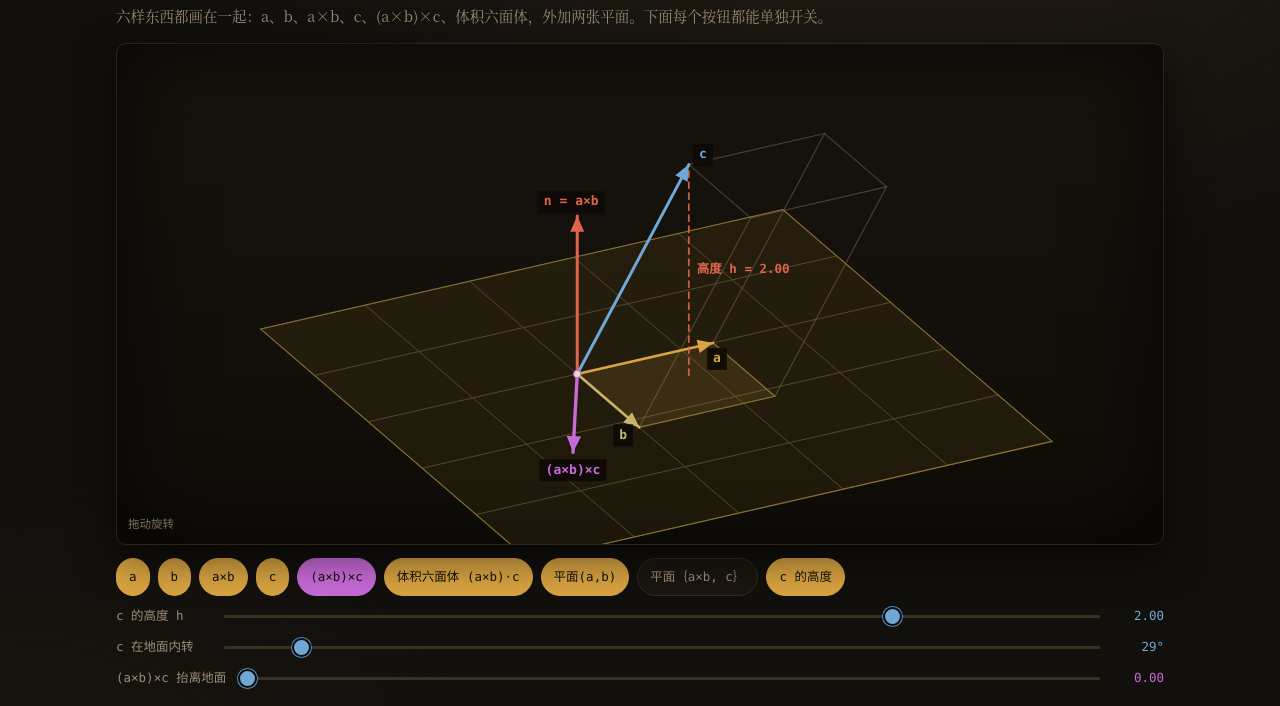
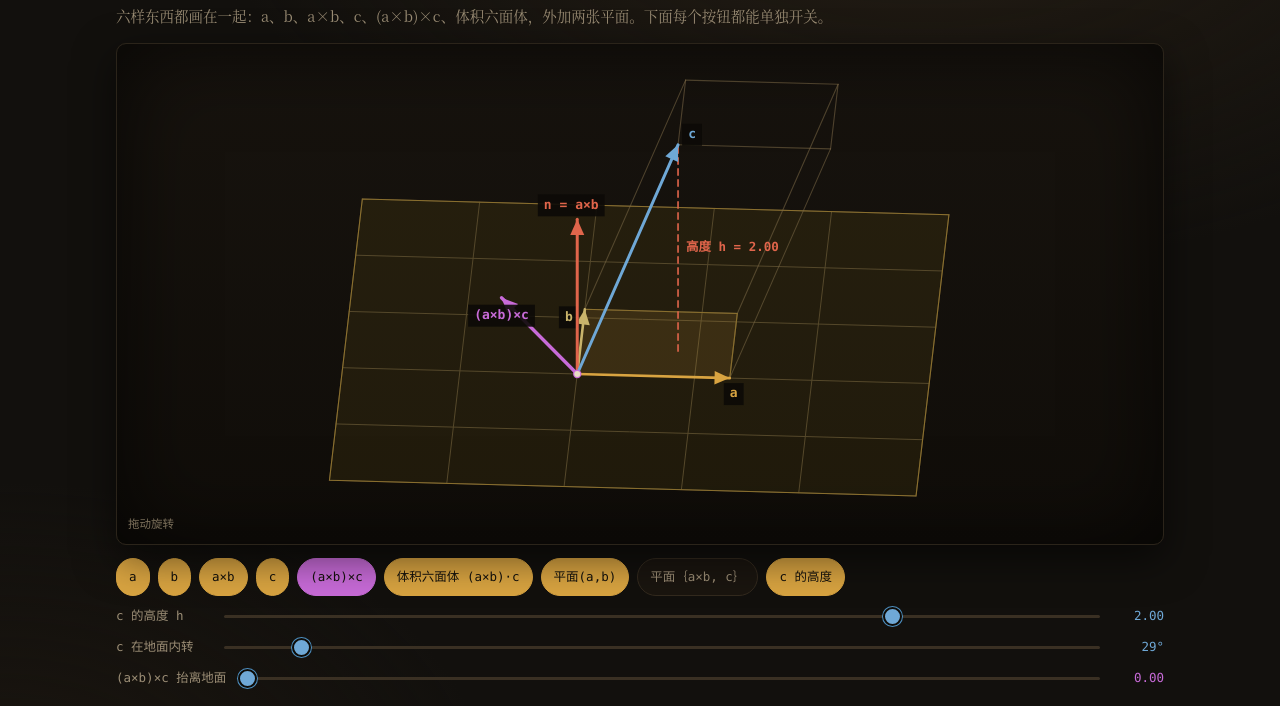
Before and after one commit to gmgi1234/vec-explainers, a plain HTML site: page index.html in a window 1280 px wide. Shown: the part 68-774 px from the top of the page. Drawn offline with Linux system fonts and the light colour scheme.

Commit message:
修正投影：原渲染是左手系（镜像），与右手定则矛盾；改为右手系，a→b 逆时针时 n 朝上

```diff
--- a/index.html
+++ b/index.html
@@ -147,7 +147,7 @@
   let H=2.0, angC=0.5, lift=0;
   const F={A:true,B:true,N:true,C:true,W:true,BOX:true,PAB:true,PNC:false,H:true};
 
-  let yaw=-0.60,pitch=0.46,zoom=1,W=0,HT=0,S=1,CX=0,CY=0;
+  let yaw=-0.18,pitch=0.50,zoom=1,W=0,HT=0,S=1,CX=0,CY=0;
 
   function resize(){
     const dpr=Math.min(window.devicePixelRatio||1,2);
@@ -159,7 +159,7 @@
   function proj(p){
     const cy=Math.cos(yaw),sy=Math.sin(yaw),cp=Math.cos(pitch),sp=Math.sin(pitch);
     const x=p[0]*cy-p[1]*sy,y=p[0]*sy+p[1]*cy;
-    return {x:CX+x*S,y:CY+(y*sp-p[2]*cp)*S,d:y*cp+p[2]*sp};
+    return {x:CX+x*S,y:CY+(-y*sp-p[2]*cp)*S,d:y*cp+p[2]*sp};
   }
   function line(p,q,color,w,dash,alpha){
     const a=proj(p),b=proj(q);
```
Also changed, not shown: parallel.html (+1 -1 lines), perpendicular.html (+1 -1 lines).
